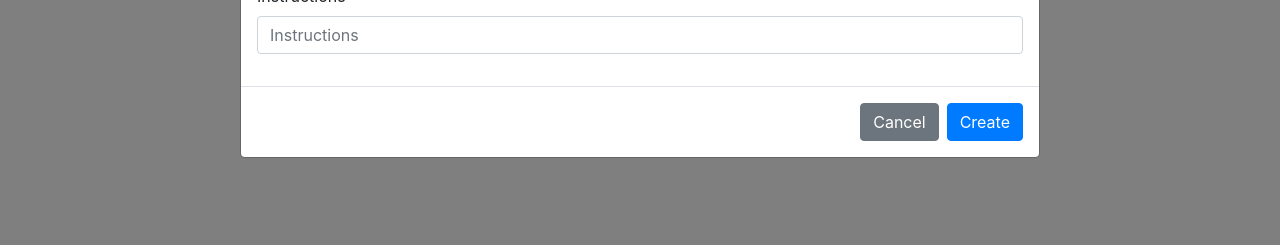
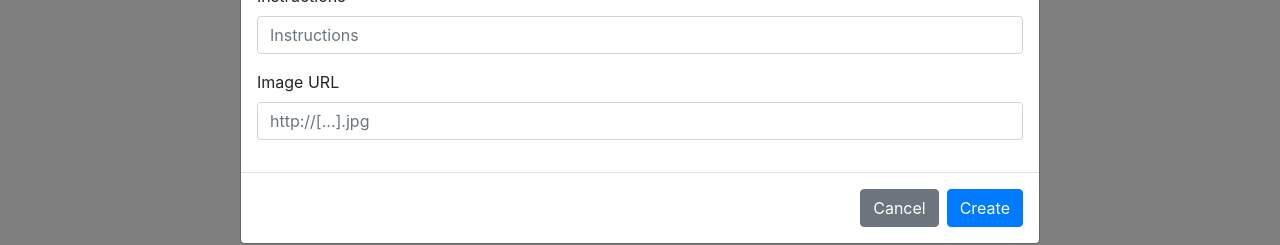
Before and after one commit to bebecloud/recipelist-frontend, a Vue app: page / in a window 1280 px wide. Both pictures are taken after a click on the button "Create Recipe". Shown: the part 319-564 px from the top of the page. Built offline with nearby package versions, Linux system fonts and the light colour scheme; no server answers.

Commit message:
Added image URL option to recipe form

```diff
--- a/src/components/Recipe.vue
+++ b/src/components/Recipe.vue
@@ -27,10 +27,7 @@ export default {
   props: ['recipe'],
   methods: {
     editRecipe() {
-      console.log('Recipe id in Recipe');
-      console.log(this.recipe._id);
       this.$refs.recipeform.showModal(true, this.recipe);
-      console.log('Recipe: edit');
     },
     deleteRecipe() {
       axios
--- a/src/components/RecipeForm.vue
+++ b/src/components/RecipeForm.vue
@@ -1,22 +1,13 @@
 <template>
-    <b-modal
-        ref="recipeFormModal"
-        id="recipeForm"
-        size="lg"
-        v-on:ok="submitData($event)"
-        >
+  <b-modal ref="recipeFormModal" id="recipeForm" size="lg" v-on:ok="submitData($event)">
     <template v-slot:modal-title>
-          <slot name="title">Create</slot>
+      <slot name="title">{{ formtitle }}</slot>
     </template>
     <template v-slot:modal-ok>
-          <slot name="ok">Create</slot>
+      <slot name="ok">{{ buttonTextOk }}</slot>
     </template>
     <b-form>
-            <b-form-group
-                id="formTitle"
-                label="Title"
-                label-for="formTitleInput"
-            >
+      <b-form-group id="formTitle" label="Title" label-for="formTitleInput">
         <b-form-input
           id="formTitleInput"
           type="text"
@@ -42,11 +33,7 @@
         />
       </b-form-group>
 
-            <b-form-group
-                id="formInstruction"
-                label="Instructions"
-                label-for="formInstructionInput"
-            >
+      <b-form-group id="formInstruction" label="Instructions" label-for="formInstructionInput">
         <b-form-input
           id="formInstructionInput"
           type="text"
@@ -54,29 +41,37 @@
           placeholder="Instructions"
         />
       </b-form-group>
-            <!-- <b-button type="submit" variant="primary">Create</b-button>
-            <b-button type="reset" variant="danger">Clear</b-button> -->
+
+      <b-form-group id="formImageUrl" label="Image URL" label-for="formImagUrlInput">
+        <b-form-input
+          id="formImagUrlInput"
+          type="text"
+          v-model="recipe.imageUrl"
+          placeholder="http://[...].jpg"
+        />
+      </b-form-group>
     </b-form>
   </b-modal>
 </template>
 
 <script>
-import axios from 'axios';
+import axios from "axios";
 
 export default {
-  name: 'RecipeForm',
+  name: "RecipeForm",
   data() {
     return {
       editMode: false,
-      formtitle: 'Create Recipe',
-      buttonTextOk: 'Create',
-      ingredientString: '',
+      formtitle: "Create Recipe",
+      buttonTextOk: "Create",
+      ingredientString: "",
       recipe: {
-        _id: '',
-        title: '',
+        _id: "",
+        title: "",
         ingredients: [],
-        instructions: '',
-      },
+        instructions: "",
+        imageUrl: "",
+      }
     };
   },
   methods: {
@@ -84,6 +79,8 @@ export default {
       this.editMode = edit;
       if (this.editMode && recipe != null) {
         this.recipe = recipe;
+        this.formtitle = "Edit Recipe";
+        this.buttonTextOk = "Update";
       }
       this.$refs.recipeFormModal.show();
     },
@@ -92,18 +89,19 @@ export default {
     },
     submitData(event) {
       // -------- Validation of form --------
-      if (this.recipe.title === '' || this.recipe.ingredients === '') {
+      if (this.recipe.title === "" || this.recipe.ingredients === "") {
         // TODO provide better feedback, using the elements
         event.preventDefault();
-        alert('Please fill in the title and ingredients');
+        alert("Please fill in the title and ingredients");
         return;
       }
       // -------- Update --------
       if (this.editMode) {
         // PUT-request, requires id to be specified
-        console.log('Recipe id in Form');
-        console.log(this.recipe.id);
-        const targetUrl = `${'http://localhost:3000/recipes/'}${this.recipe._id}`;
+        const targetUrl = `${"http://localhost:3000/recipes/"}${
+          this.recipe._id
+        }`;
+
         console.log(targetUrl);
         console.log(this.recipe);
 
@@ -113,29 +111,35 @@ export default {
               title: this.recipe.title,
               ingredients: this.recipe.ingredients,
               instructions: this.recipe.instructions,
-            },
+              imageUrl: this.recipe.imageUrl,
+            }
           })
-          .then((response) => { console.log(response); });
+          .then(response => {
+            console.log(response);
+          });
       } else {
         // ------- Create --------
         axios
-          .post('http://localhost:3000/recipes', {
+          .post("http://localhost:3000/recipes", {
             recipe: {
               title: this.recipe.title,
               ingredients: this.recipe.ingredients,
               instructions: this.recipe.instructions,
-            },
+              imageUrl: this.recipe.imageUrl,
+            }
           })
-          .then((response) => { console.log(response); });
+          .then(response => {
+            console.log(response);
+          });
       }
       // NOT YET WORKING
       // ------- Update Parent -------
       this.$root.$nextTick(() => {
-        this.$root.$emit('db-update');
-        console.log('submitData triggered');
+        this.$root.$emit("db-update");
+        console.log("submitData triggered");
       });
-    },
-  },
+    }
+  }
 };
 </script>
 
```
Lines whose indentation alone changed are shown as unchanged.
